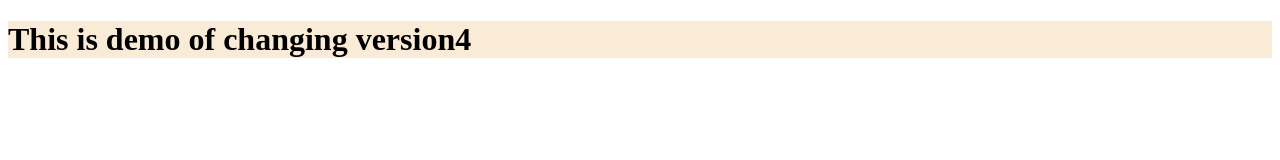
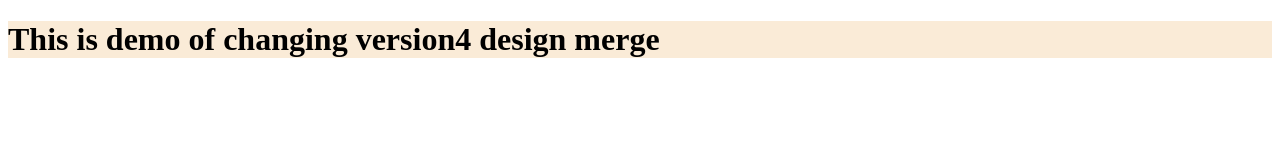
Before and after one commit to sushree2005/pratice, a plain HTML site: page index.html in a window 1280 px wide. Drawn offline with Linux system fonts and the light colour scheme.

Commit message:
i changed it for merging

```diff
--- a/index.html
+++ b/index.html
@@ -9,7 +9,7 @@
 </head>
 
 <body>
-    <h1>This is demo of changing version4</h1>
+    <h1>This is demo of changing version4 design merge</h1>
 </body>
 
 </html>
```
